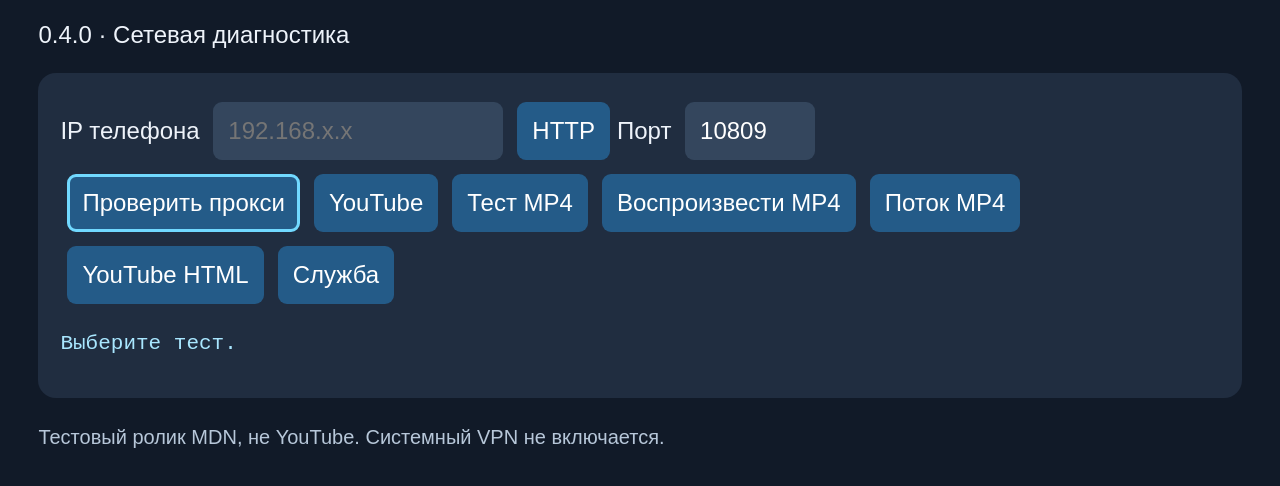
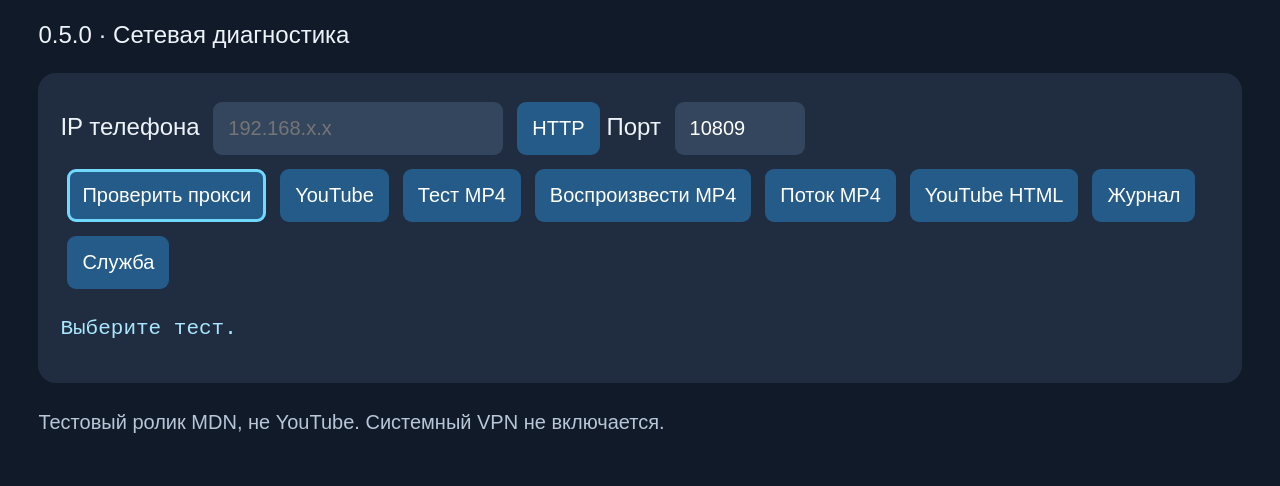
Before and after one commit to moskvin34-tech/TizenHome, a website: page app/index.html in a window 1280 px wide. Shown: the part 96-582 px from the top of the page. Drawn offline with Linux system fonts and the light colour scheme.

Commit message:
V5 player ticket and visible request log

```diff
--- a/app/index.html
+++ b/app/index.html
@@ -1,16 +1,16 @@
-<!doctype html><html lang="ru"><head><meta charset="utf-8"><title>TizenHome</title><style>body{margin:3%;background:#111a28;color:#eef3fa;font:24px Arial,sans-serif}h1{margin:0;font-size:48px}section{padding:22px;background:#202d40;border-radius:18px}button,input{font:inherit;color:white;background:#34465d;border:3px solid transparent;border-radius:9px;padding:12px;margin:7px}button{background:#245b88}button:focus,input:focus{outline:none;border-color:#71d9ff}input{width:260px}pre{white-space:pre-wrap;font-size:21px;color:#a9e7ff}video{max-width:45%;max-height:240px}small{color:#b7c7d9}</style></head><body><h1>TizenHome</h1><p>0.4.0 · Сетевая диагностика</p><section><label>IP телефона <input id="host" placeholder="192.168.x.x"></label><button id="proto">HTTP</button><label>Порт <input id="port" value="10809" style="width:100px"></label><br><button id="test">Проверить прокси</button><button id="youtube">YouTube</button><button id="media">Тест MP4</button><button id="play">Воспроизвести MP4</button><button id="stream">Поток MP4</button><button id="ytbody">YouTube HTML</button><button id="health">Служба</button><pre id="result">Выберите тест.</pre><video id="video" style="display:none" controls></video></section><p><small>Тестовый ролик MDN, не YouTube. Системный VPN не включается.</small></p><script>
-(function(){var ids=['host','proto','port','test','youtube','media','play','stream','ytbody','health'],n=ids.map(function(i){return document.getElementById(i);}),r=document.getElementById('result'),v=document.getElementById('video'),proto='http',active=0;
+<!doctype html><html lang="ru"><head><meta charset="utf-8"><title>TizenHome</title><style>body{margin:3%;background:#111a28;color:#eef3fa;font:24px Arial,sans-serif}h1{margin:0;font-size:48px}section{padding:22px;background:#202d40;border-radius:18px}button,input{font:20px Arial,sans-serif;color:white;background:#34465d;border:3px solid transparent;border-radius:9px;padding:12px;margin:7px}button{background:#245b88}button:focus,input:focus{outline:none;border-color:#71d9ff}input{width:260px}pre{max-height:180px;overflow:auto;white-space:pre-wrap;font-size:21px;color:#a9e7ff}video{max-width:45%;max-height:240px}small{color:#b7c7d9}</style></head><body><h1>TizenHome</h1><p>0.5.0 · Сетевая диагностика</p><section><label>IP телефона <input id="host" placeholder="192.168.x.x"></label><button id="proto">HTTP</button><label>Порт <input id="port" value="10809" style="width:100px"></label><br><button id="test">Проверить прокси</button><button id="youtube">YouTube</button><button id="media">Тест MP4</button><button id="play">Воспроизвести MP4</button><button id="stream">Поток MP4</button><button id="ytbody">YouTube HTML</button><button id="logs">Журнал</button><button id="health">Служба</button><pre id="result">Выберите тест.</pre><video id="video" style="display:none" controls></video></section><p><small>Тестовый ролик MDN, не YouTube. Системный VPN не включается.</small></p><script>
+(function(){var ids=['host','proto','port','test','youtube','media','play','stream','ytbody','logs','health'],n=ids.map(function(i){return document.getElementById(i);}),r=document.getElementById('result'),v=document.getElementById('video'),proto='http',active=0;
 try{n[0].value=localStorage.getItem('th-host')||'';proto=localStorage.getItem('th-proto')||'http';n[2].value=localStorage.getItem('th-port')||(proto==='socks'?'10808':'10809');}catch(e){}
 function label(){n[1].textContent=proto==='socks'?'SOCKS5':'HTTP';}label();
 function save(){try{localStorage.setItem('th-host',n[0].value);localStorage.setItem('th-port',n[2].value);localStorage.setItem('th-proto',proto);}catch(e){}}
 n[1].onclick=function(){proto=proto==='http'?'socks':'http';n[2].value=proto==='socks'?'10808':'10809';label();save();};
-function addr(path){save();return 'http://127.0.0.1:8096'+path+'?host='+encodeURIComponent(n[0].value.trim())+'&port='+encodeURIComponent(n[2].value.trim())+'&proto='+proto;}
+function addr(path){save();return 'http://127.0.0.1:8097'+path+'?host='+encodeURIComponent(n[0].value.trim())+'&port='+encodeURIComponent(n[2].value.trim())+'&proto='+proto;}
 function call(path,play){var seq=++active;v.pause();v._stream=false;v.style.display='none';r.textContent='Проверяем…';var x=new XMLHttpRequest();x.open('GET',addr(path),true);x.timeout=35000;if(play)x.responseType='blob';
 x.onload=function(){if(seq!==active)return;if(play&&x.status===200&&/^video\/mp4/i.test(x.getResponseHeader('Content-Type')||'')){if(v._url)URL.revokeObjectURL(v._url);v._url=URL.createObjectURL(x.response);v.src=v._url;v.style.display='block';r.textContent='MP4 загружен. Запускаем плеер.';try{v.play();}catch(e){}return;}
-function report(t){try{var d=JSON.parse(t);r.textContent=(d.error?'Ошибка: '+d.error+' / '+(d.stage||''):d.ip?'Внешний IP: '+d.ip:d.ok?'Служба '+d.version+' работает':d.status?'HTTP '+d.status+' · '+d.bytes+' байт · '+d.ms+' мс · '+d.type:'Неизвестный ответ')+(d.trace?'\n'+d.trace.join(' → '):'');}catch(e){r.textContent='Ошибка HTTP '+x.status;}}
+function report(t){try{var d=JSON.parse(t);r.textContent=(d.logs?d.logs.join('\n'):d.error?'Ошибка: '+d.error+' / '+(d.stage||''):d.ip?'Внешний IP: '+d.ip:d.ok?'Служба '+d.version+' работает':d.status?'HTTP '+d.status+' · '+d.bytes+' байт · '+d.ms+' мс · '+d.type:'Неизвестный ответ')+(d.page?'\nTitle: '+d.page:'')+(d.trace?'\n'+d.trace.join(' → '):'');}catch(e){r.textContent='Ошибка HTTP '+x.status;}}
 if(play){var reader=new FileReader();reader.onload=function(){if(seq===active)report(reader.result);};reader.readAsText(x.response);}else report(x.responseText);};
 x.onerror=function(){if(seq===active)r.textContent='Служба недоступна';};x.ontimeout=function(){if(seq===active)r.textContent='Истекло время ожидания';};x.send();}
-n[3].onclick=function(){call('/test');};n[4].onclick=function(){call('/youtube');};n[5].onclick=function(){call('/media');};n[6].onclick=function(){call('/play',true);};n[7].onclick=function(){active++;v.pause();v._stream=true;v.crossOrigin='anonymous';v.src=addr('/stream');v.style.display='block';r.textContent='Открываем поток MP4…';try{v.play();}catch(e){}};n[8].onclick=function(){call('/ytbody');};n[9].onclick=function(){call('/health');};
-v.onerror=function(){r.textContent='Ошибка источника или декодирования MP4.';};v.onplaying=function(){r.textContent=v._stream?'Поток MP4 воспроизводится через локальную службу.':'MP4 воспроизводится через прокси (файл загружен целиком).';};
+n[3].onclick=function(){call('/test');};n[4].onclick=function(){call('/youtube');};n[5].onclick=function(){call('/media');};n[6].onclick=function(){call('/play',true);};n[7].onclick=function(){var seq=++active;v.pause();v._stream=true;v.removeAttribute('crossorigin');v.style.display='none';r.textContent='Получаем разрешение на поток…';var x=new XMLHttpRequest();x.open('GET',addr('/ticket'),true);x.timeout=8000;x.onload=function(){if(seq!==active)return;try{var d=JSON.parse(x.responseText);if(!d.ticket)throw Error(d.error||'No ticket');v.src='http://127.0.0.1:8097/stream?ticket='+encodeURIComponent(d.ticket);v.style.display='block';r.textContent='Открываем поток MP4…';var p=v.play();if(p&&p.catch)p.catch(function(e){if(seq===active)r.textContent='Play: '+e.message;});}catch(e){r.textContent='Ошибка: '+e.message;}};x.onerror=x.ontimeout=function(){if(seq===active)r.textContent='Служба недоступна';};x.send();};n[8].onclick=function(){call('/ytbody');};n[9].onclick=function(){var x=new XMLHttpRequest();x.open('GET',addr('/logs'),true);x.onload=function(){try{r.textContent=JSON.parse(x.responseText).logs.join('\n')||'Журнал пуст';}catch(e){r.textContent='Ошибка журнала';}};x.send();};n[10].onclick=function(){call('/health');};
+v.onerror=function(){r.textContent='Ошибка видео: '+(v.error?v.error.code:'?')+' · networkState '+v.networkState+' · readyState '+v.readyState+'. Нажмите Журнал.';};v.onplaying=function(){r.textContent=v._stream?'Поток MP4 воспроизводится через локальную службу.':'MP4 воспроизводится через прокси (файл загружен целиком).';};
 document.addEventListener('keydown',function(e){var k=e.keyCode,i=n.indexOf(document.activeElement);if(k===38||k===40||((k===37||k===39)&&i!==0&&i!==2)){e.preventDefault();n[(Math.max(0,i)+(k===38||k===37?n.length-1:1))%n.length].focus();}});n[3].focus();})();
 </script></body></html>
```
